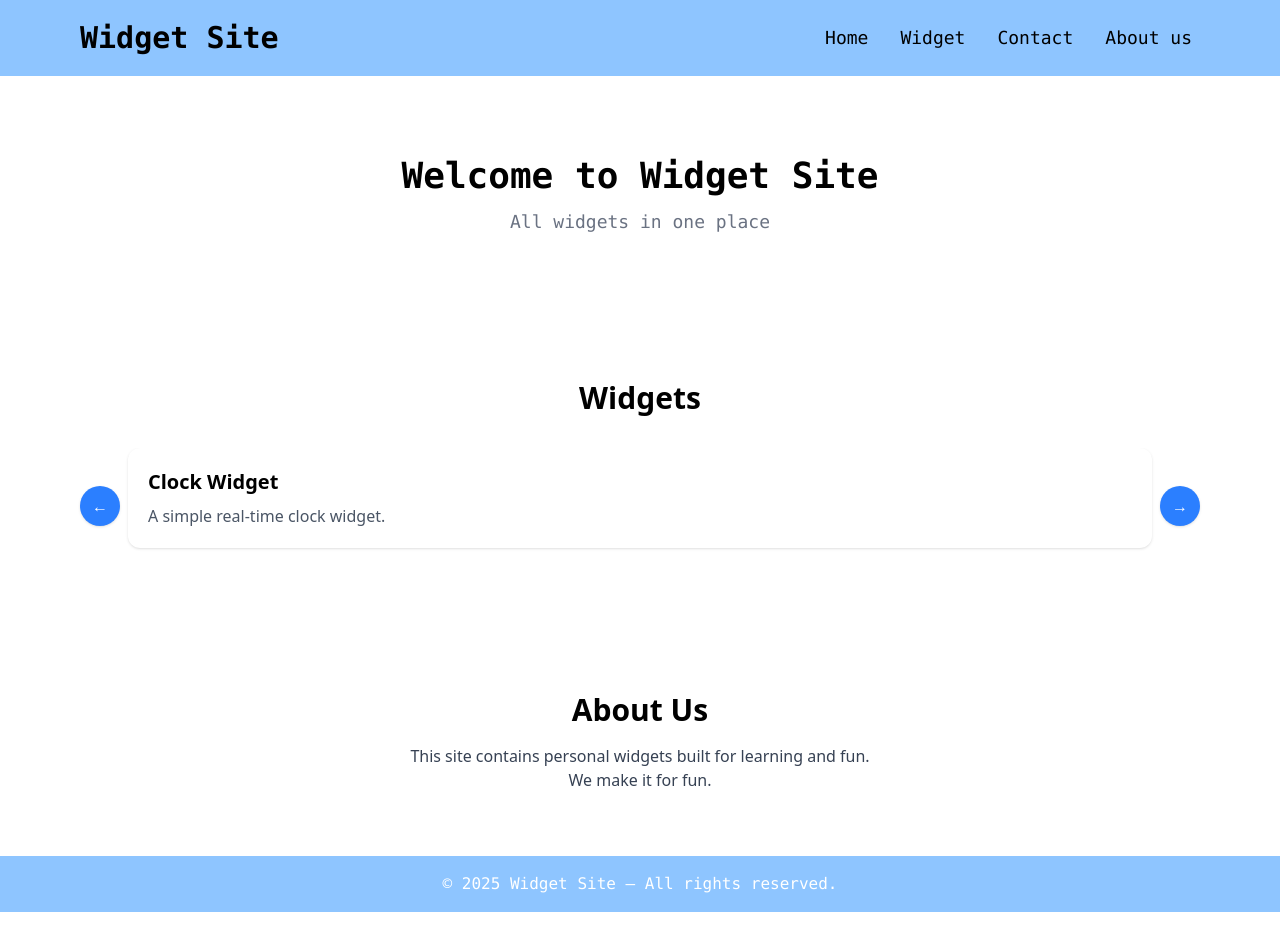
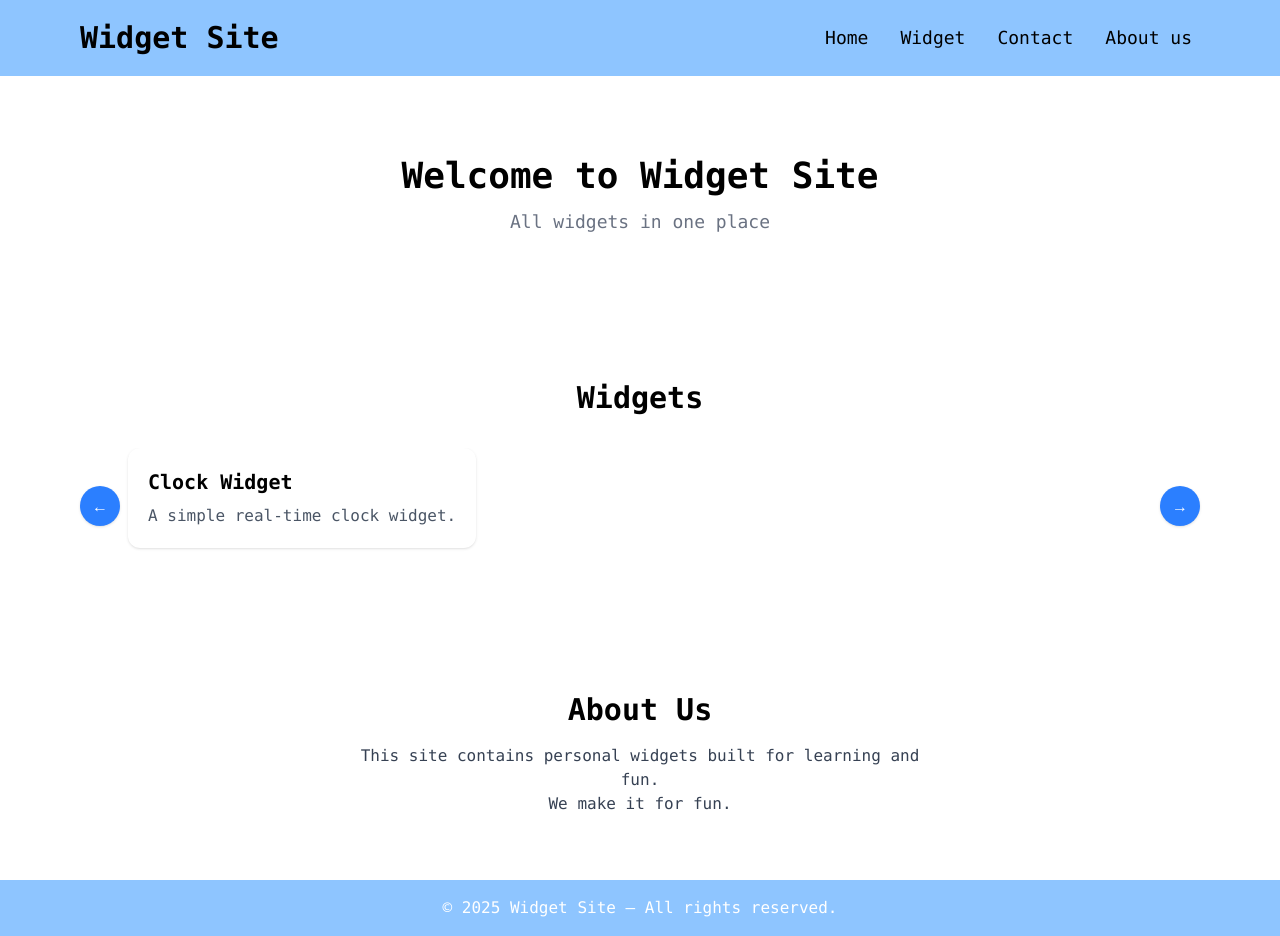
Before and after one commit to tainguyen-07/widgetsite, a plain HTML site: page index.html in a window 1280 px wide. Before the commit the page ends 912 px from the top, so only its background shows below. Drawn offline with nearby package versions, Linux system fonts and the light colour scheme; files that its build step writes are made by us from their sources.

Commit message:
fix footer and card ui

```diff
--- a/assets/pages/footer.html
+++ b/assets/pages/footer.html
@@ -1,3 +1,3 @@
 <div class="footer bg-blue-300 text-white text-center py-4 font-mono">
-    © 2025 Widget Site — All rights reserved.
+    © <span id="year"></span> Widget Site — All rights reserved.
 </div>
--- a/assets/pages/header.html
+++ b/assets/pages/header.html
@@ -3,7 +3,7 @@
 
         <div class="flex items-center justify-between">
 
-            <a href="/index.html" class="text-2xl flex-1 sm:text-3xl font-bold">Widget Site</a>
+            <a href="/index.html" class="text-2xl sm:text-3xl font-bold">Widget Site</a>
 
             <button id="menuBtn" class="lg:hidden text-3xl">
                 ☰
--- a/assets/script/main.js
+++ b/assets/script/main.js
@@ -6,6 +6,13 @@ document.getElementById("nextBtn").onclick = () =>
 
 document.getElementById("prevBtn").onclick = () =>
     slider.scrollBy({ left: -scrollAmount, behavior: "smooth" });
+
+window.addEventListener("load", () => {
+    setTimeout(() => {
+        const year = document.getElementById("year");
+        year.innerText = new Date().getFullYear();
+    }, 50);
+});
 
 window.addEventListener("load", () => {
     setTimeout(() => {
--- a/index.html
+++ b/index.html
@@ -17,11 +17,11 @@
     </div>
 
     <div class="widget max-w-6xl mx-auto px-4 py-16">
-        <h2 class="text-3xl font-bold text-center mb-8">Widgets</h2>
+        <h2 class="text-3xl font-bold text-center mb-8 font-mono">Widgets</h2>
         <div class="relative">
             <div id="slider" class="flex overflow-x-auto scroll-smooth space-x-4 pl-12 pr-12 pb-4
                                 snap-x snap-mandatory scrollbar-hide">
-                <a href="./assets/pages/clock.html" class="min-w-full bg-white shadow rounded-xl p-5 snap-center">
+                <a href="./assets/pages/clock.html" class="min-w-full sm:min-w-1/2 md:min-w-1/3 lg:min-w-1/3 bg-white shadow rounded-xl p-5 snap-center font-mono">
                     <h3 class="text-xl font-bold mb-2">Clock Widget</h3>
                     <p class="text-gray-600">A simple real-time clock widget.</p>
                 </a>
@@ -42,7 +42,7 @@
         </div>
     </div>
 
-    <div class="about contact py-16 bg-white text-center">
+    <div class="about contact py-16 bg-white text-center font-mono">
         <h2 class="text-3xl font-bold mb-4">About Us</h2>
         <p class="max-w-xl mx-auto text-gray-700">
             This site contains personal widgets built for learning and fun.
```
